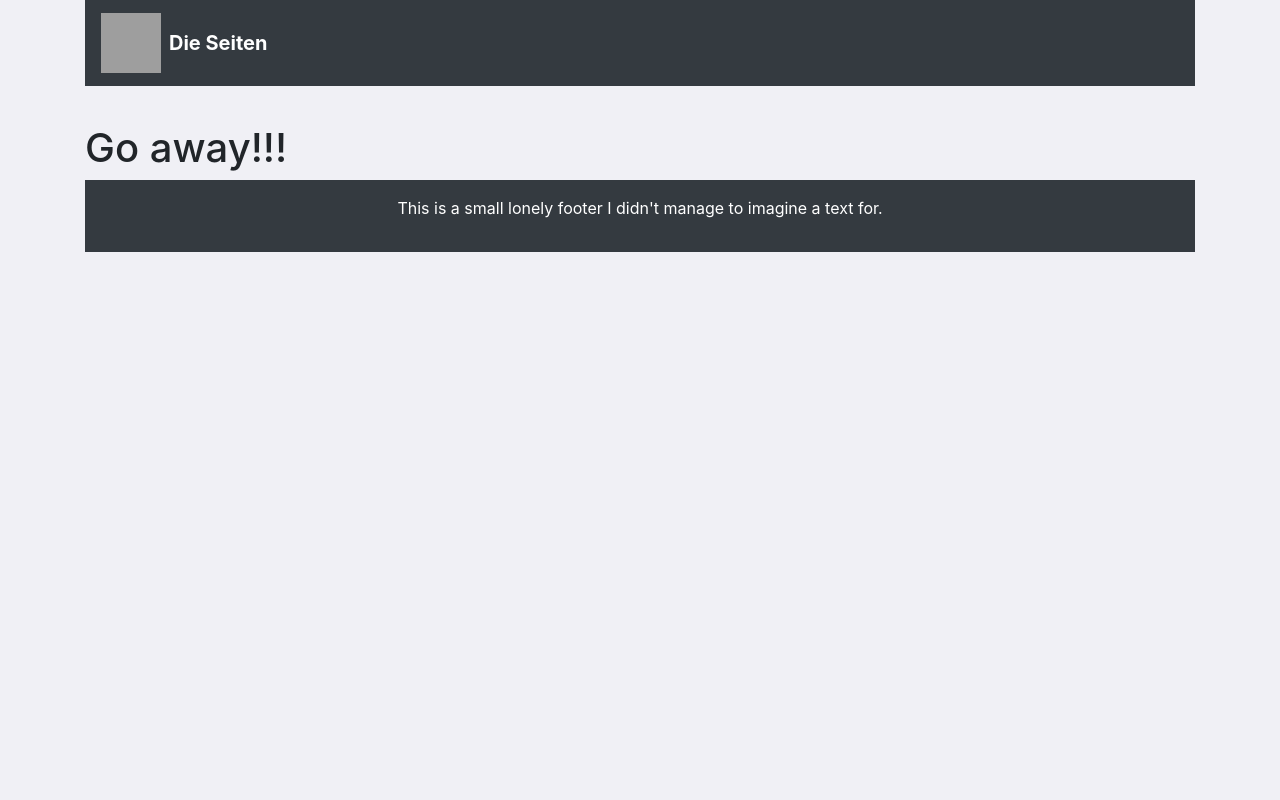
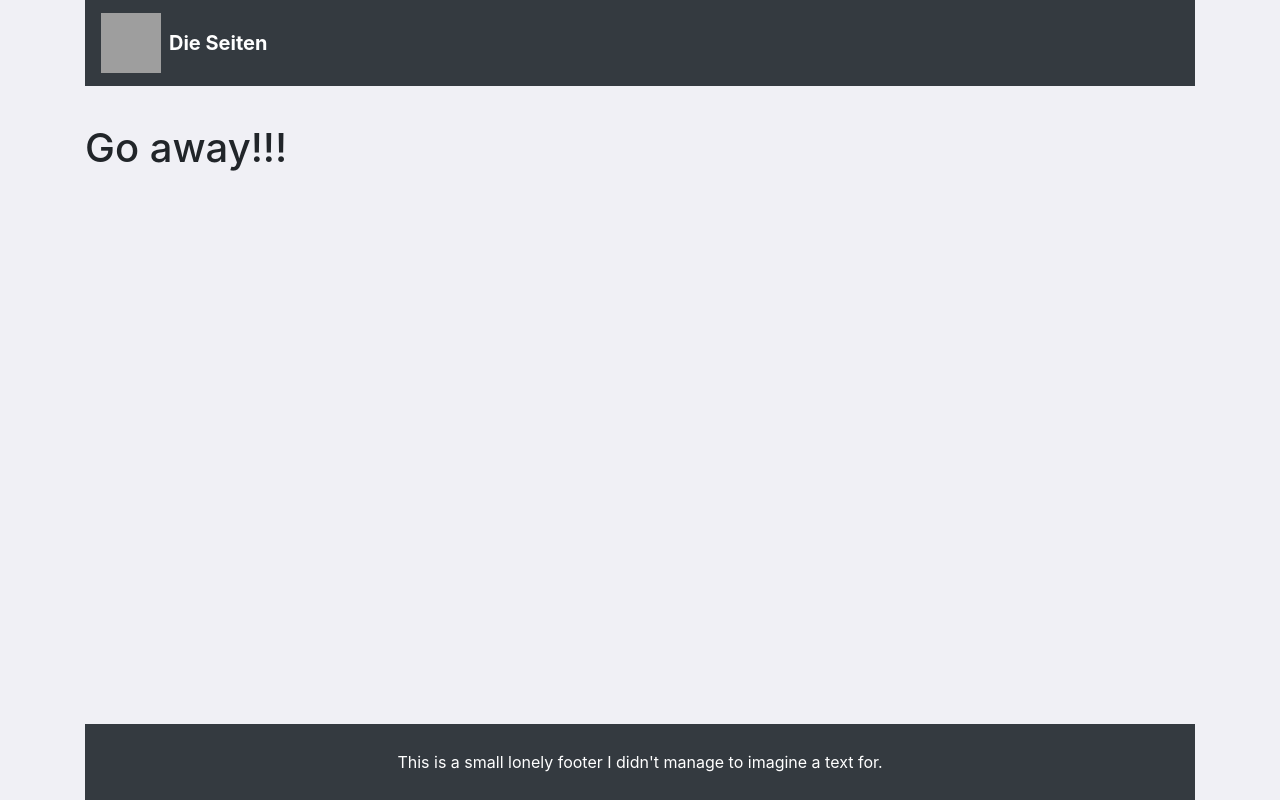
Before and after one commit to stubentiger/CS50_Project1, a Flask app: page /book_error in a window 1280 px wide. Run offline with Flask 2, Linux system fonts and the light colour scheme; some libraries are stand-ins or nearby versions; grey boxes are pictures that could not be loaded.

Commit message:
Made sticky footer

```diff
--- a/static/styles/styles.css
+++ b/static/styles/styles.css
@@ -1,3 +1,8 @@
+html {
+  position: relative;
+  min-height: 100%;
+}
+
 body {
   background-color: #f0f0f5;
 }
@@ -81,4 +86,17 @@ ul li {
   width: 80px;
 }
 
+/* hack to make sticky footer*/
+.footer {
+  position: absolute;
+  bottom: 0;
+  width: 100%;
+  line-height: 60px;
+}
+
+/* hack to make sticky footer*/
+.hidden {
+  height: 80px;
+}
+
 /*# sourceMappingURL=styles.css.map */
--- a/static/styles/styles.scss
+++ b/static/styles/styles.scss
@@ -1,4 +1,9 @@
 @use 'sass:map';
+
+html {
+    position: relative;
+    min-height: 100%;
+}
 
 body{
   background-color: #f0f0f5;
@@ -58,3 +63,16 @@ $rate-colors: (1: #fc7760, 2: #f0be6e, 3: #cff25c, 4: #c3fad2, 5: #5cf285);
   width: 80px;
 }
 }
+
+/* hack to make sticky footer*/
+.footer {
+  position: absolute;
+  bottom: 0;
+  width: 100%;
+  line-height: 60px;
+}
+
+/* hack to make sticky footer*/
+.hidden {
+  height: 80px;
+}
--- a/templates/layout.html
+++ b/templates/layout.html
@@ -22,9 +22,21 @@
         </div>
         {% block body %}
         {% endblock %}
-        <footer class="mt-auto bg-dark p-3">
-            <p class="text-white text-center">This is a small lonely footer I didn't manage to imagine a text for.<p>
-        </footer>
+        <div class="row">
+          <div class="col">
+            <div class="hidden">
+            </div>
+          </div>
+        </div>
       </div>
+      <footer class="footer">
+        <div class="container">
+          <div class="row">
+            <div class="col">
+              <div class="bg-dark text-white text-center p-2">This is a small lonely footer I didn't manage to imagine a text for.</div>
+            </div>
+          </div>
+        </div>
+      </footer>
     </body>
 </html>
```
Also changed, not shown: 1 other file.
